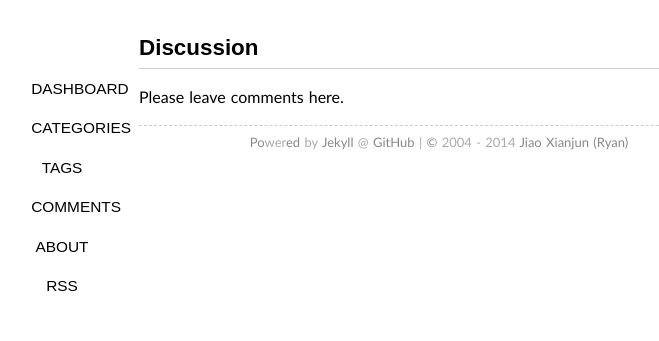
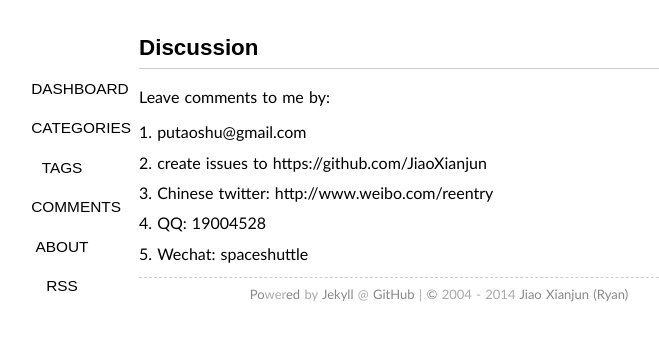
Before and after one commit to sdr-x/sdr-x.github.io, a Jekyll site: the page built from guestbook/index.md, in a window 1280 px wide. Shown: the top 341 px of the page, without its empty margins (201-860 px from the left). Built offline with Jekyll 4.4.1, drawn with Linux system fonts in a browser that asks for light colours; some web fonts are replaced; Markdown is read by kramdown in place of the engine named in the settings; comment, search, counter and statistics services are not loaded.

Commit message:
Update index.md

```diff
--- a/guestbook/index.md
+++ b/guestbook/index.md
@@ -5,4 +5,9 @@ comments: yes
 thread: 616
 ---
 
-Please leave comments here.
+Leave comments to me by:
+1. putaoshu@gmail.com
+2. create issues to https://github.com/JiaoXianjun
+3. Chinese twitter: http://www.weibo.com/reentry
+4. QQ: 19004528
+5. Wechat: spaceshuttle
```
